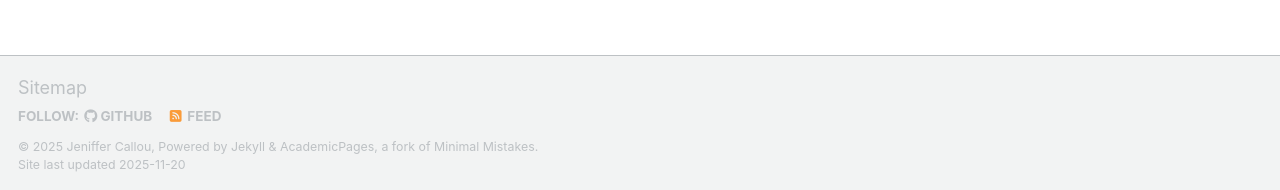
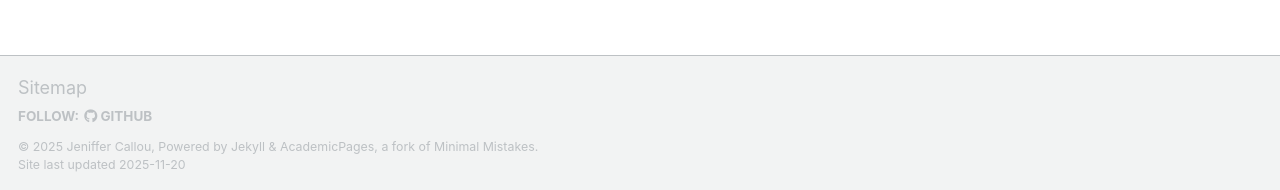
Before and after one commit to JenCall/jencall.github.io, a Jekyll site: the page built from _pages/about.md, in a window 1280 px wide and 1025 px high. Shown: the part 832-1022 px from the top of the window. Built offline with Jekyll 4.4.1, drawn with Linux system fonts in a browser that asks for light colours; a script that is not in the unit is left out.

Commit message:
Remove Bitbucket and RSS feed links from footer

```diff
--- a/_includes/footer.html
+++ b/_includes/footer.html
@@ -1,6 +1,6 @@
 {% include base_path %}
 
-{% if site.author.github or site.author.bitbucket or site.atom_feed.hide != true %}
+{% if site.author.github != true %}
 <div class="page__footer-follow">
   <ul class="social-icons">
     {% if site.data.ui-text[site.locale].follow_label %}
@@ -9,17 +9,12 @@
     {% if site.author.github %}
       <li><a href="https://github.com/{{ site.author.github }}"><i class="fab fa-github" aria-hidden="true"></i> GitHub</a></li>
     {% endif %}
-    {% if site.author.bitbucket %}
-      <li><a href="https://bitbucket.org/{{ site.author.bitbucket }}"><i class="fab fa-bitbucket" aria-hidden="true"></i> Bitbucket</a></li>
-    {% endif %}
-    {% if site.atom_feed.hide != true %}
-    <li><a href="{% if site.atom_feed.path %}{{ site.atom_feed.path }}{% else %}{{ base_path }}/feed.xml{% endif %}"><i class="fa fa-fw fa-rss-square" aria-hidden="true"></i> {{ site.data.ui-text[site.locale].feed_label | default: "Feed" }}</a></li>
-    {% endif %}
   </ul>
 </div>
 {% endif %}
 
 <div class="page__footer-copyright">
-  &copy; {{ site.time | date: '%Y' }} {{ site.name | default: site.title }}, {{ site.data.ui-text[site.locale].powered_by | default: "Powered by" }} <a href="https://jekyllrb.com" rel="nofollow">Jekyll</a> &amp; <a href="https://github.com/academicpages/academicpages.github.io">AcademicPages</a>, a fork of <a href="https://mademistakes.com/work/minimal-mistakes-jekyll-theme/" rel="nofollow">Minimal Mistakes</a>.<br />
+  &copy; {{ site.time | date: '%Y' }} {{ site.name | default: site.title }},
+  {{ site.data.ui-text[site.locale].powered_by | default: "Powered by" }} <a href="https://jekyllrb.com" rel="nofollow">Jekyll</a> &amp; <a href="https://github.com/academicpages/academicpages.github.io">AcademicPages</a>, a fork of <a href="https://mademistakes.com/work/minimal-mistakes-jekyll-theme/" rel="nofollow">Minimal Mistakes</a>.<br />
   Site last updated {{ "now" | date: '%Y-%m-%d' }}
 </div>
```
